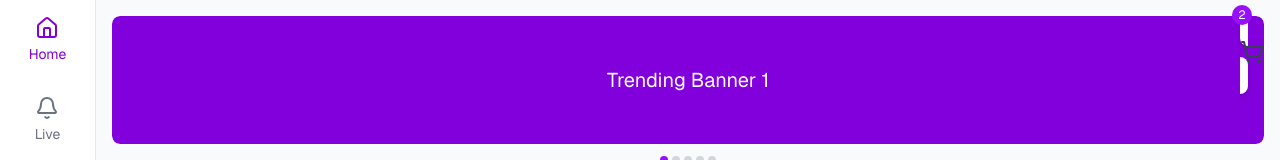
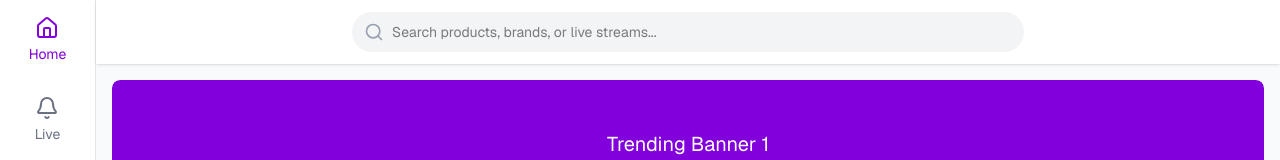
Before and after one commit to ayushkumarsingh2422005/HaloHunt, a Next.js app in the folder halohunt-web/: page / in a window 1280 px wide. Shown: the top 160 px of the page. Built offline with nearby package versions, Linux system fonts and the light colour scheme.

Commit message:
pages added

```diff
--- a/halohunt-web/src/app/page.js
+++ b/halohunt-web/src/app/page.js
@@ -1,8 +1,10 @@
 "use client";
-import React from 'react';
-import { ChevronRight, Star, Eye, Grid3X3, Monitor, Home, Zap, Trophy, Car, Laptop, MoreHorizontal, Clock, Bell, ShoppingCart } from 'lucide-react';
+import React, { useState } from 'react';
+import { ChevronRight, Star, Eye, Grid3X3, Monitor, Home, Zap, Trophy, Car, Laptop, MoreHorizontal, Clock, Bell, ShoppingCart, Search } from 'lucide-react';
 
 const LiveShoppingUI = () => {
+  const [searchQuery, setSearchQuery] = useState('');
+
   const products = [
     {
       id: 1,
@@ -162,15 +164,29 @@ const LiveShoppingUI = () => {
 
   return (
     <>
+      {/* Search Bar */}
+      <div className="sticky top-0 z-50 bg-white shadow-sm px-4 py-3">
+        <div className="relative max-w-2xl mx-auto">
+          <input
+            type="text"
+            placeholder="Search products, brands, or live streams..."
+            value={searchQuery}
+            onChange={(e) => setSearchQuery(e.target.value)}
+            className="w-full pl-10 pr-4 py-2.5 bg-gray-100 rounded-full text-sm focus:outline-none focus:ring-2 focus:ring-purple-500 focus:bg-white transition-colors"
+          />
+          <Search className="absolute left-3 top-1/2 -translate-y-1/2 w-5 h-5 text-gray-400" />
+        </div>
+      </div>
+
       {/* Cart Icon in Header */}
-      <div className="fixed top-4 right-4 z-50">
+      {/* <div className="fixed top-4 right-4 z-50">
         <a href="/cart" className="relative bg-white p-2 rounded-full shadow-md hover:shadow-lg transition-shadow">
           <div className="absolute -top-1 -right-1 bg-purple-600 text-white text-xs w-5 h-5 rounded-full flex items-center justify-center">
             2
           </div>
           <ShoppingCart className="w-6 h-6 text-gray-700" />
         </a>
-      </div>
+      </div> */}
 
       {/* Trending Banner Carousel */}
       <div className="px-4 py-4">
```
